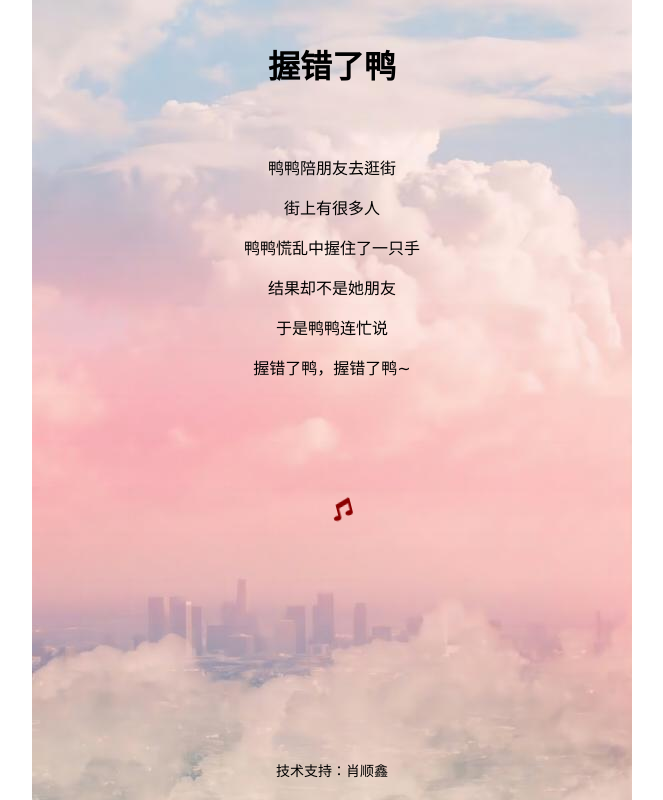
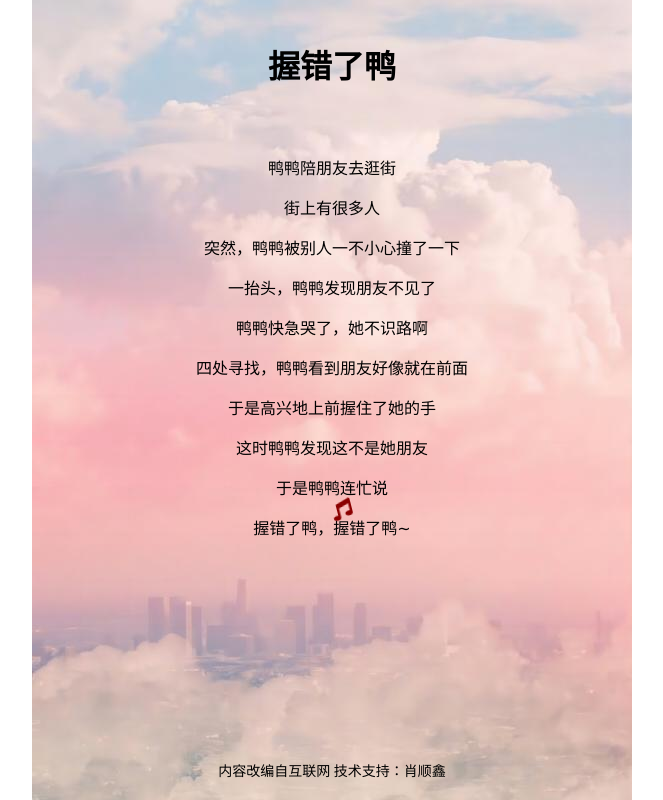
Before and after one commit to luckyfebruary/luckydog, a plain HTML site: page index.html in a window 1280 px wide. Both pictures are taken after a click on the icon 650 px from the left and 510 px from the top of the page. Shown: the whole page, without its empty margins (308-971 px from the left). Drawn offline with Linux system fonts and the light colour scheme.

Commit message:
index.html

```diff
--- a/index.html
+++ b/index.html
@@ -98,10 +98,14 @@
   <p id="sentence1" style="display: none;">有一天</p>
   <p id="sentence2" style="display: none;">鸭鸭陪朋友去逛街</p>
   <p id="sentence3" style="display: none;">街上有很多人</p>
-  <p id="sentence4" style="display: none;">鸭鸭慌乱中握住了一只手</p>
-  <p id="sentence5" style="display: none;">结果却不是她朋友</p>
-  <p id="sentence6" style="display: none;">于是鸭鸭连忙说</p>
-  <p id="sentence7" style="display: none;">握错了鸭，握错了鸭~</p>
+  <p id="sentence4" style="display: none;">突然，鸭鸭被别人一不小心撞了一下</p>
+  <p id="sentence5" style="display: none;">一抬头，鸭鸭发现朋友不见了</p>
+  <p id="sentence6" style="display: none;">鸭鸭快急哭了，她不识路啊</p>
+  <p id="sentence7" style="display: none;">四处寻找，鸭鸭看到朋友好像就在前面</p>
+  <p id="sentence8" style="display: none;">于是高兴地上前握住了她的手</p>
+  <p id="sentence9" style="display: none;">这时鸭鸭发现这不是她朋友</p>
+  <p id="sentence10" style="display: none;">于是鸭鸭连忙说</p>
+  <p id="sentence11" style="display: none;">握错了鸭，握错了鸭~</p>
 </div>
 
 <audio id="bgMusic" loop>
@@ -113,7 +117,8 @@
 <i class="fas fa-music music-icon" id="musicIcon"></i> <!-- 添加音乐图标 -->
 
 <div class="support-info">
-  技术支持：肖顺鑫
+内容改编自互联网
+技术支持：肖顺鑫
 </div>
 
 <script>
@@ -161,6 +166,10 @@
   setTimeout(function() { showNextSentence('sentence5'); }, 4000); // 第四句话显示后延迟2秒显示第五句话
   setTimeout(function() { showNextSentence('sentence6'); }, 5000); // 第四句话显示后延迟2秒显示第六句话
   setTimeout(function() { showNextSentence('sentence7'); }, 6000); // 第四句话显示后延迟2秒显示第七句话
+  setTimeout(function() { showNextSentence('sentence8'); }, 6000); // 第四句话显示后延迟2秒显示第八句话
+  setTimeout(function() { showNextSentence('sentence9'); }, 6000); // 第四句话显示后延迟2秒显示第九句话
+  setTimeout(function() { showNextSentence('sentence10'); }, 6000); // 第四句话显示后延迟2秒显示第十句话
+  setTimeout(function() { showNextSentence('sentence11'); }, 6000); // 第四句话显示后延迟2秒显示第十一句话
 </script>
 
 <script>
```
